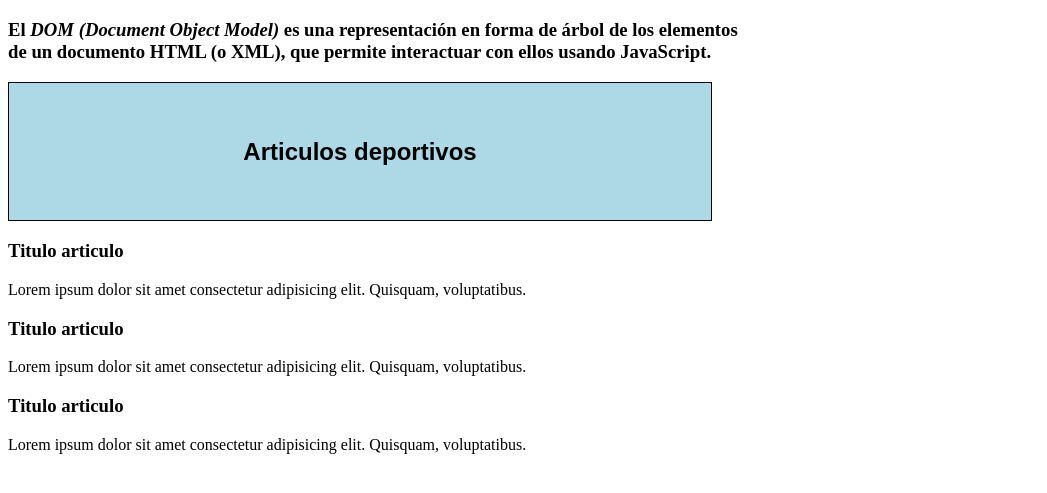
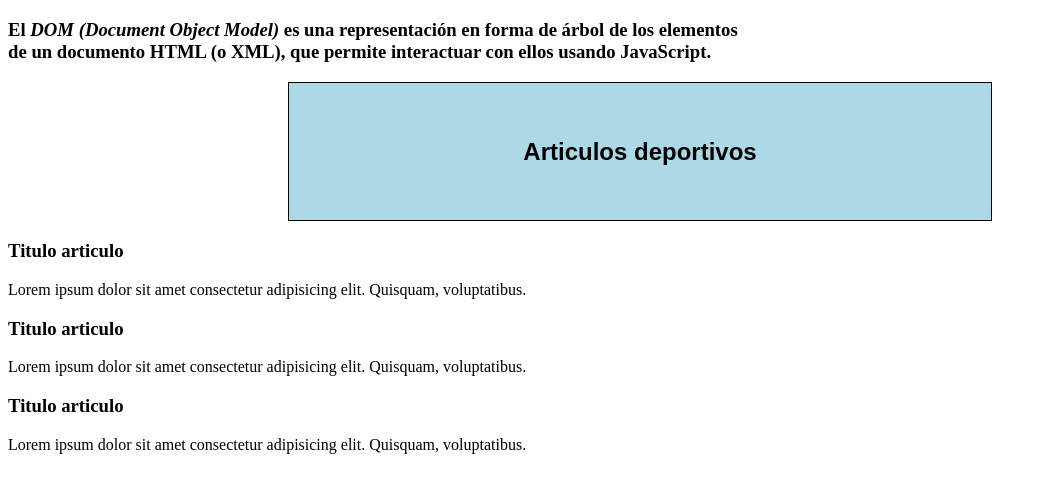
Before and after one commit to Juan8516/JavaScript-, a plain HTML site: page 20-dom/index.html in a window 1280 px wide. Shown: the part 61-554 px from the top of the page, without its empty margins (0-1047 px from the left). Drawn offline with Linux system fonts and the light colour scheme.

Commit message:
DOM
- Uso de estilos desde el archivo styles.css

```diff
--- a/20-dom/index.html
+++ b/20-dom/index.html
@@ -4,6 +4,7 @@
     <meta charset="UTF-8">
     <meta name="viewport" content="width=device-width, initial-scale=1.0">
     <script src="/20-dom/script.js" defer></script>
+    <link rel="stylesheet" href="/20-dom/styles.css">
     <title>DOM (Document Object Model)</title>
 </head>
 <body>
--- a/20-dom/script.js
+++ b/20-dom/script.js
@@ -4,7 +4,11 @@
 
 const caja = document.getElementById("caja"); // Selecciona el elemento con id "caja"
 
+// Configuración del contenido y estilo del elemento con id "caja"
 caja.innerHTML = "<h2>Articulos deportivos</h2>"; // Cambia el contenido HTML del elemento seleccionado
+
+/*
+//Directo desde el script
 caja.style.backgroundColor = "lightblue"; // Cambia el color de fondo del elemento seleccionado
 caja.style.maxWidth = "50%"; // Cambia el ancho máximo del elemento seleccionado
 caja.style.margin = "0, auto"; // Cambia el margen del elemento seleccionado
@@ -12,5 +16,9 @@ caja.style.padding = "35px"; // Cambia el relleno del elemento seleccionado
 caja.style.border = "1px solid black"; // Cambia el borde del elemento seleccionado
 caja.style.textAlign = "center"; // Cambia la alineación del texto del elemento seleccionado
 caja.style.fontFamily = "Arial"; // Cambia la fuente del texto del elemento seleccionado
+*/
+
+//Desde el CSS
+caja.classList.add("cajita"); // Agrega la clase "caja" al elemento seleccionado
 
 console.log(caja.innerText); // Imprime el elemento en la consola
--- /dev/null
+++ b/20-dom/styles.css
@@ -0,0 +1,9 @@
+.cajita {
+    background-color: lightblue; /*Cambia el color de fondo del elemento seleccionado*/
+    max-width: 50%; /*Cambia el ancho máximo del elemento seleccionado*/
+    margin: 0 auto; /*Cambia el margen del elemento seleccionado */
+    padding: 35px;  /*Cambia el relleno del elemento seleccionado */
+    border: 1px solid black; /*Cambia el borde del elemento seleccionado*/
+    text-align: center; /*Cambia la alineación del texto del elemento seleccionado*/
+    font-Family: "Arial"; /*Cambia la fuente del texto del elemento seleccionado*/
+}
```
